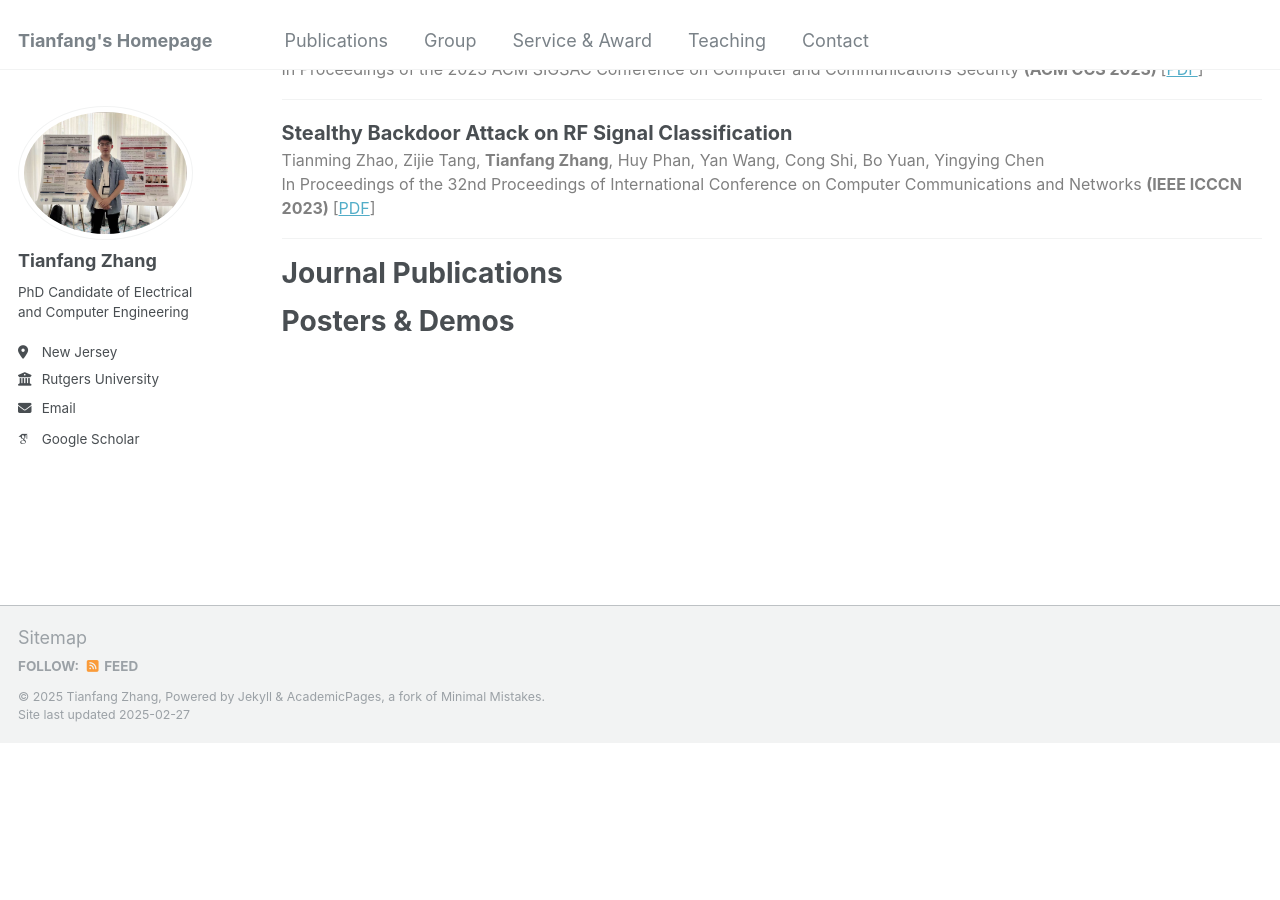
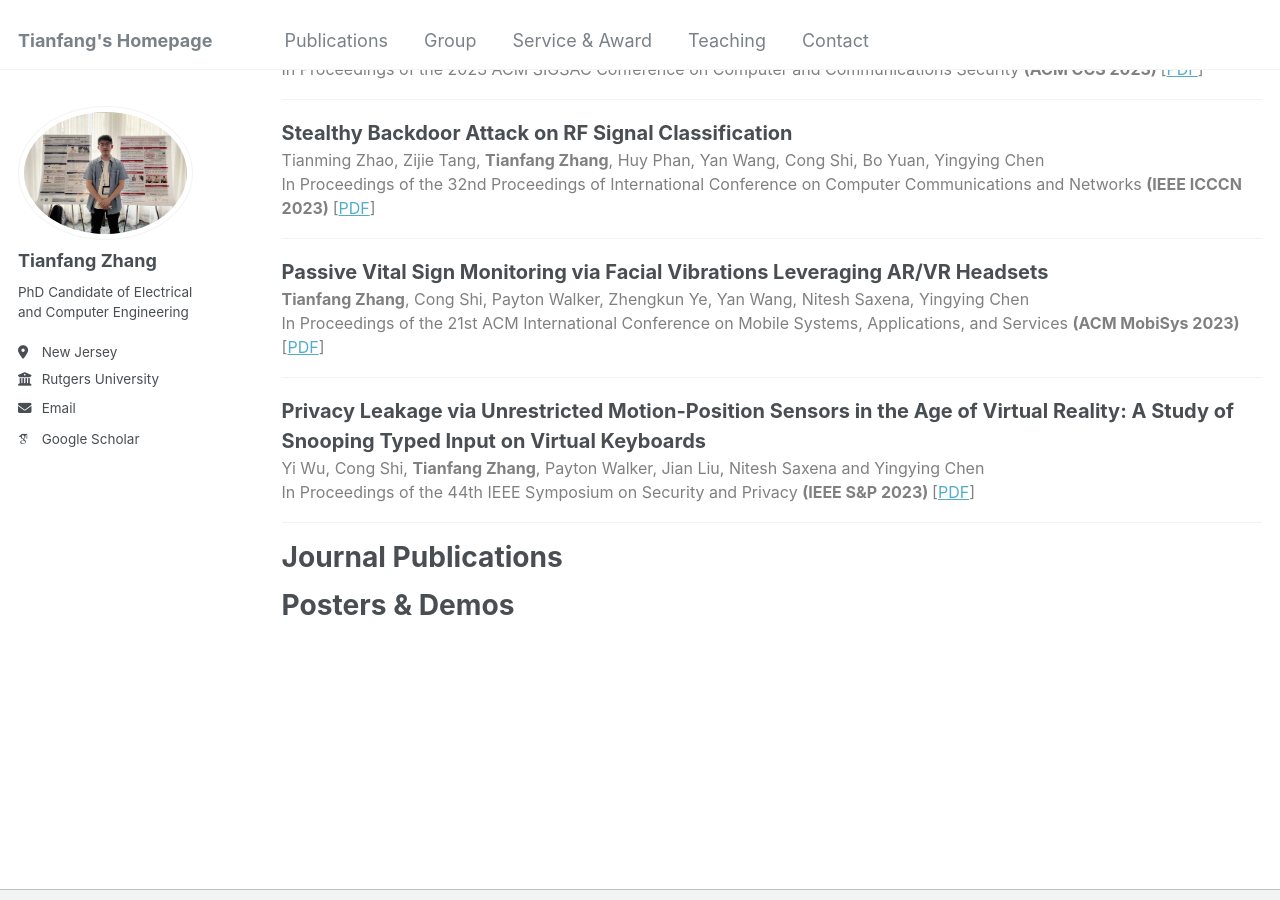
Before and after one commit to tianfang96/tianfang96.github.io, a Jekyll site: the page built from _pages/publications.html, in a window 1280 px wide and 900 px high, scrolled down 1048 px. Built offline with Jekyll 4.4.1, drawn with Linux system fonts in a browser that asks for light colours; some web fonts are replaced; before the commit the page ends 1791 px from its top, so only the background shows below that.

Commit message:
Update publications.html

```diff
--- a/_pages/publications.html
+++ b/_pages/publications.html
@@ -91,5 +91,27 @@ author_profile: true
 </div>
 <hr>
 
+<div style="font-size: 20px; font-weight: bold;">
+  Passive Vital Sign Monitoring via Facial Vibrations Leveraging AR/VR Headsets
+</div>
+<div style="font-size: 16px; color: gray;">
+  <strong>Tianfang Zhang</strong>, Cong Shi, Payton Walker, Zhengkun Ye, Yan Wang, Nitesh Saxena, Yingying Chen
+</div>
+<div style="font-size: 16px; color: gray;">
+  In Proceedings of the 21st ACM International Conference on Mobile Systems, Applications, and Services <strong>(ACM MobiSys 2023) </strong> [<a href="https://web.njit.edu/~cs638/paper/Passive%20Vital%20Sign%20Monitoring%20via%20Facial%20Vibrations%20Leveraging%20ARVR%20Headsets.pdf">PDF</a>]
+</div>
+<hr>
+
+<div style="font-size: 20px; font-weight: bold;">
+  Privacy Leakage via Unrestricted Motion-Position Sensors in the Age of Virtual Reality: A Study of Snooping Typed Input on Virtual Keyboards
+</div>
+<div style="font-size: 16px; color: gray;">
+  Yi Wu, Cong Shi, <strong>Tianfang Zhang</strong>, Payton Walker, Jian Liu, Nitesh Saxena and Yingying Chen
+</div>
+<div style="font-size: 16px; color: gray;">
+  In Proceedings of the 44th IEEE Symposium on Security and Privacy <strong>(IEEE S&P 2023) </strong> [<a href="https://eceweb1.rutgers.edu/~daisylab/papers/Privacy%20Leakage%20via%20Unrestricted%20Motion-Position%20Sensors%20in%20the%20Age%20of%20Virtual%20Reality.pdf">PDF</a>]
+</div>
+<hr>
+
 <h1>Journal Publications</h1>
 <h1>Posters & Demos</h1>
```
